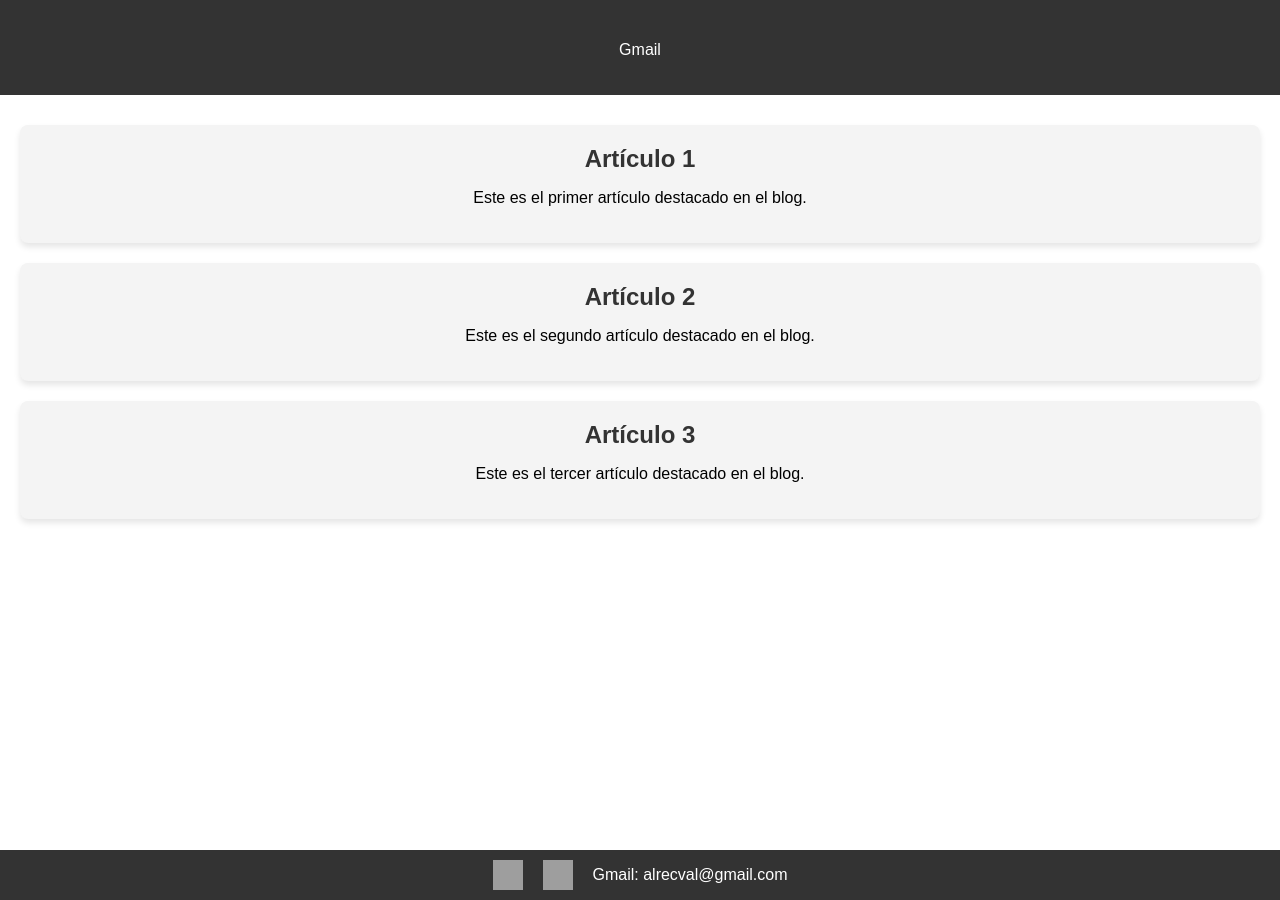
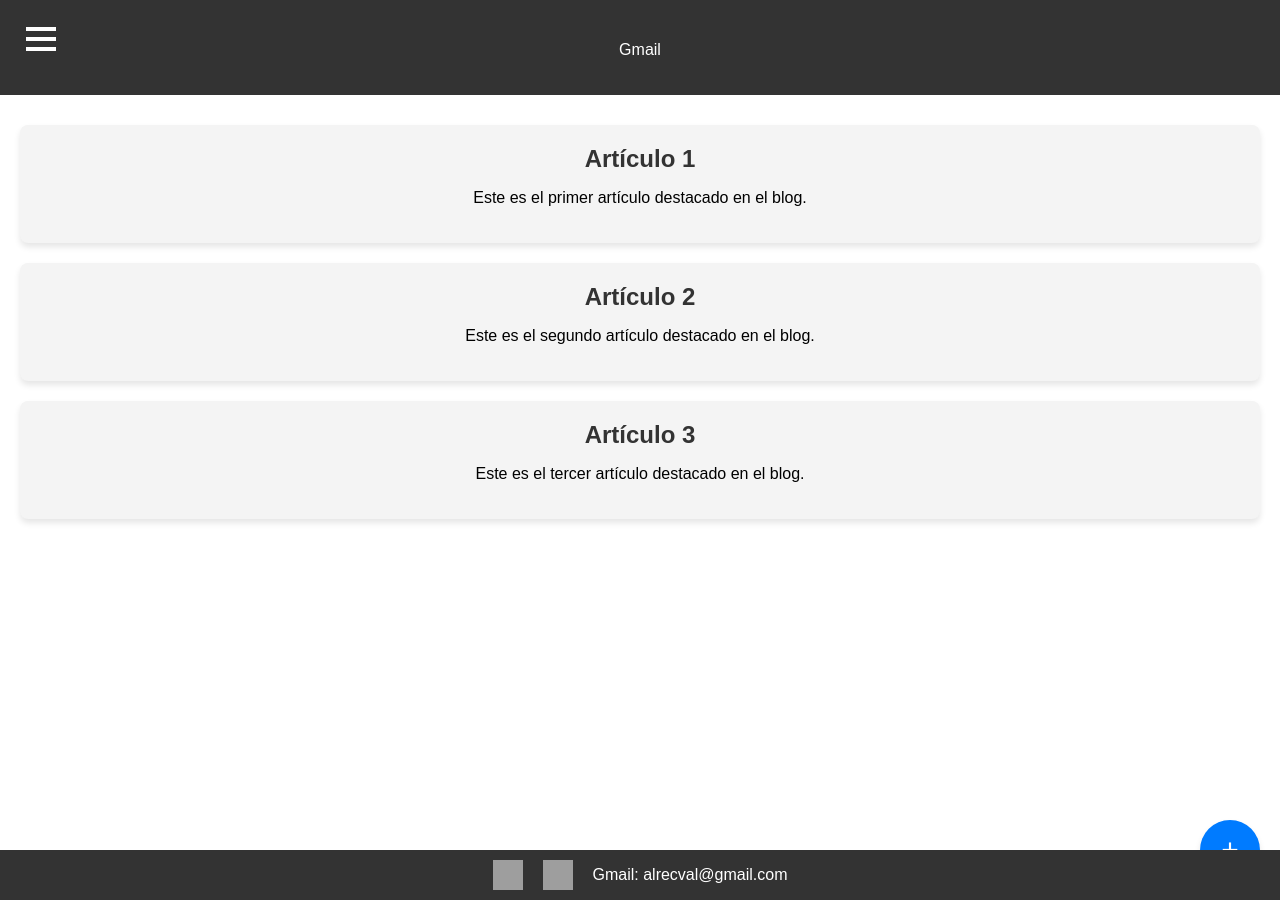
Before and after one commit to AlonsoRecuero/blog.github.io, a Jekyll site: the page built from index.markdown, in a window 1280 px wide. Built offline with Jekyll 4.4.1, drawn with Linux system fonts in a browser that asks for light colours; grey boxes are pictures that could not be loaded.

Commit message:
Actualizando pagina principal

```diff
--- a/_layouts/home.html
+++ b/_layouts/home.html
@@ -20,6 +20,27 @@
             color: white;
             padding: 20px;
             text-align: center;
+            position: relative;
+        }
+
+        /* Botón de hamburguesa */
+        .hamburger-button {
+            position: absolute;
+            top: 20px;
+            left: 20px;
+            width: 30px;
+            height: 30px;
+            background-color: transparent;
+            border: none;
+            cursor: pointer;
+            z-index: 10;
+        }
+
+        .hamburger-button div {
+            width: 30px;
+            height: 4px;
+            background-color: white;
+            margin: 6px 0;
         }
 
         /* Estilos para la parte central con los rectángulos */
@@ -45,6 +66,22 @@
             margin: 0;
             font-size: 24px;
             color: #333;
+        }
+
+        /* Botón circular para añadir artículo */
+        .add-button {
+            position: fixed;
+            bottom: 20px;
+            right: 20px;
+            width: 60px;
+            height: 60px;
+            background-color: #007bff;
+            color: white;
+            border: none;
+            border-radius: 50%;
+            font-size: 30px;
+            cursor: pointer;
+            box-shadow: 0 4px 6px rgba(0, 0, 0, 0.1);
         }
 
         /* Estilos del footer */
@@ -84,8 +121,13 @@
 </head>
 <body>
 
-    <!-- Header -->
+    <!-- Header con botón de hamburguesa -->
     <header>
+        <button class="hamburger-button">
+            <div></div>
+            <div></div>
+            <div></div>
+        </button>
         <h1>{{ site.title }}</h1>
         <p>{{ site.subtitle }}</p>
     </header>
@@ -104,7 +146,11 @@
             <h2>Artículo 3</h2>
             <p>Este es el tercer artículo destacado en el blog.</p>
         </div>
+        <!-- Aquí se añadirá un cuarto artículo cuando se presione el botón -->
     </div>
+
+    <!-- Botón circular para agregar un nuevo artículo -->
+    <button class="add-button" onclick="addArticle()">+</button>
 
     <!-- Footer fijo con los logotipos -->
     <footer>
```
Also changed, not shown: other parts of _layouts/home.html (+14 -0 lines).
